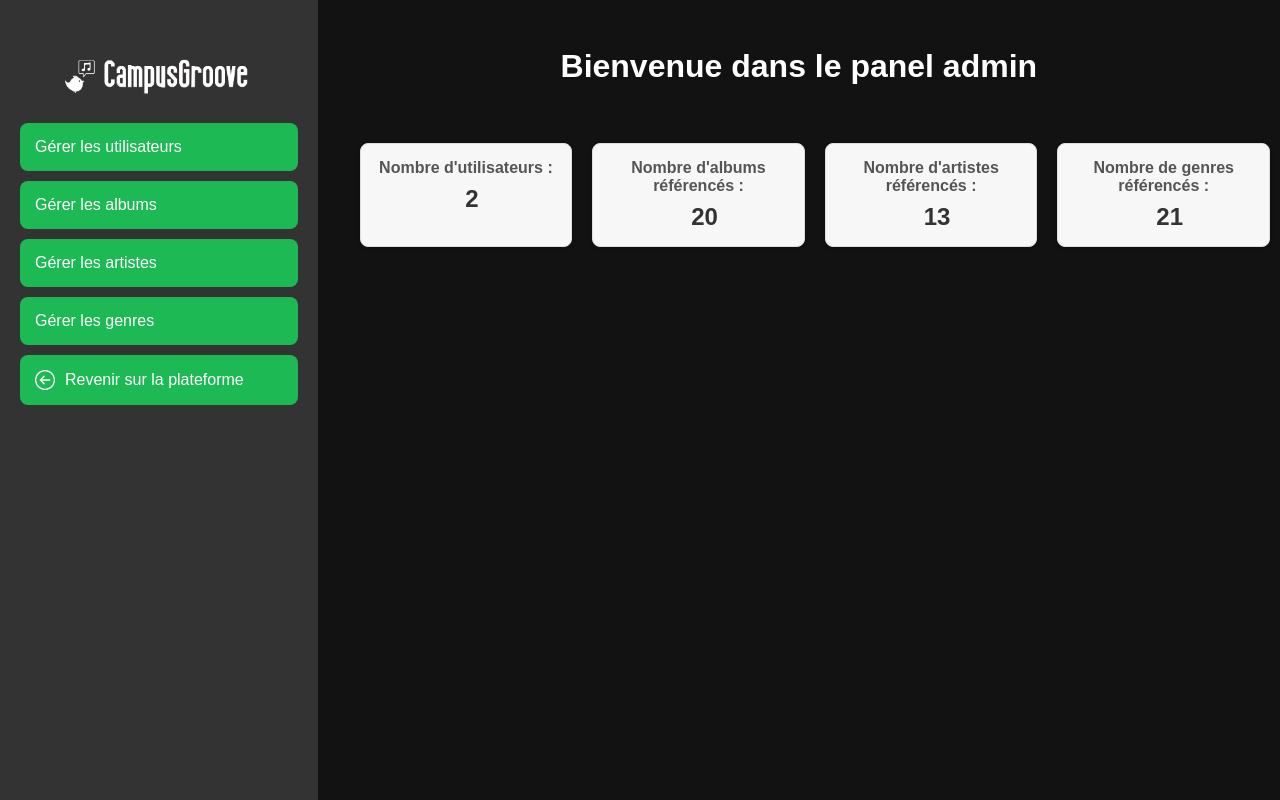
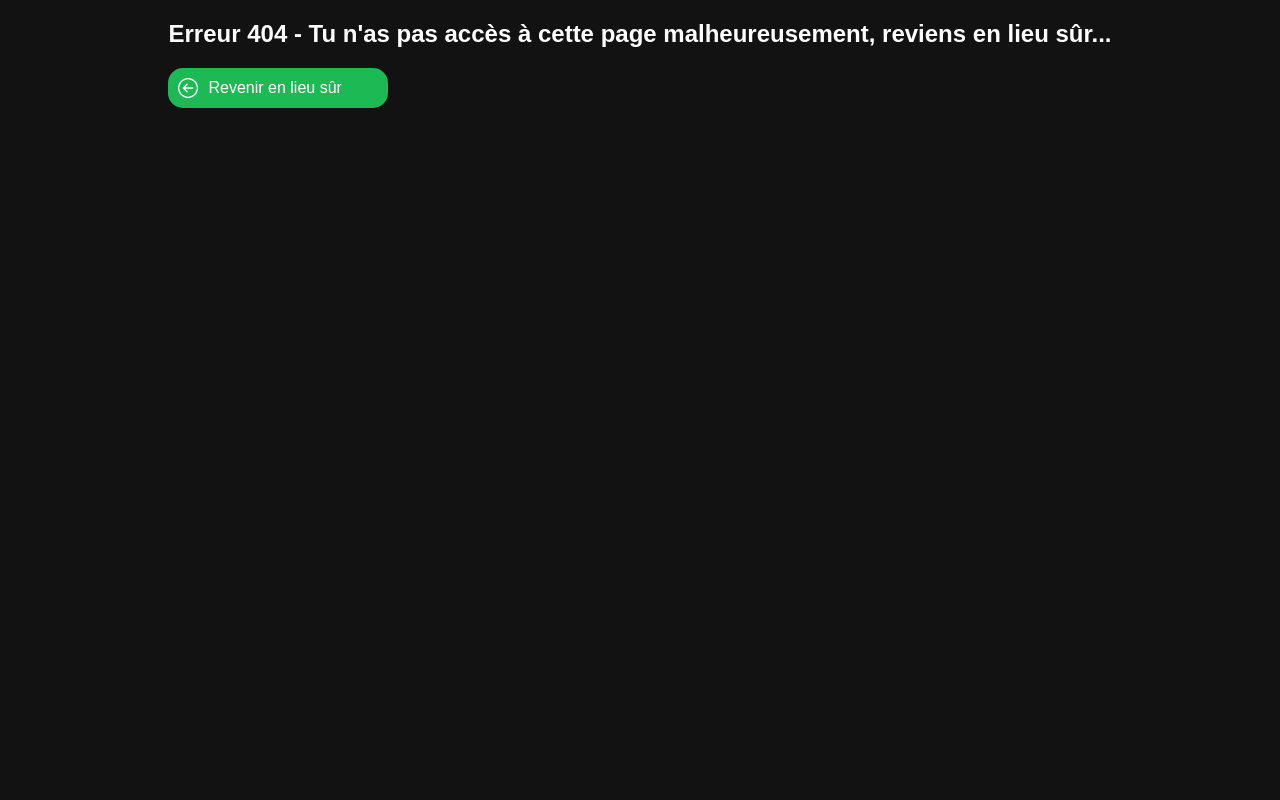
Before and after one commit to stevenMarmion/sae-web-php, a PHP site: page /App/Views/Admin/PanelAdmin.php in a window 1280 px wide. Run offline with PHP 8.4, Linux system fonts and the light colour scheme; data comes from the database, SQL or seed files in the repository; both versions use the stored data as it was after the commit.

Commit message:
Mise en place de la protection de la route vers le panel admin

```diff
--- a/App/Views/Admin/PanelAdmin.php
+++ b/App/Views/Admin/PanelAdmin.php
@@ -15,6 +15,8 @@ use \App\Models\EntityOperations\CrudGenre;
 
 Autoloader::register();
 
+session_start();
+
 $db = new ConnexionBDD();
 
 $crudUser = new CrudUser($db::obtenir_connexion());
@@ -27,6 +29,19 @@ $listeAlbums = $crudAlbum->obtenirTousAlbums();
 $listeArtiste = $crudArtiste->obtenirTousArtistes();
 $listeGenres = $crudGenre->obtenirTousGenres();
 
+if (isset($_SESSION['id']) && !empty($_SESSION['id'])) {
+    if (intval($_SESSION['id']) == 1) { // est notre admin
+        $routeAccept = true;
+        $estAuth = true;
+    } else {
+        $routeAccept = false;
+        $estAuth = true;
+    }
+} else {
+    $estAuth = false;
+    $routeAccept = false;
+}
+
 ?>
 
 <!DOCTYPE html>
@@ -37,6 +52,7 @@ $listeGenres = $crudGenre->obtenirTousGenres();
     <link rel="stylesheet" href="/Public/Css/Admin/panel-admin-style.css">
     <title>Panel - Admin</title>
 </head>
+<?php if ($routeAccept) : ?>
     <body>
         <div class="navigation-gauche">
             <img id="logo" src="/Public/Images/logo.png" width="200">
@@ -78,4 +94,24 @@ $listeGenres = $crudGenre->obtenirTousGenres();
             </section>
         </section>
     </body>
+<?php else : ?>
+    <section class="avertissement">
+        <h1 class="error-avertissement">Erreur 404 - Tu n'as pas accès à cette page malheureusement, reviens en lieu sûr... </h1>
+        <?php if ($estAuth) : ?>
+            <div class="retour">
+                <a href="/App/Views/Home/Accueil.php">
+                    <img id="icon-retour" src="/Public/Icons/back.png">
+                    Revenir en lieu sûr
+                </a>
+            </div>
+        <?php else: ?>
+            <div class="retour">
+                <a href="/App/Views/Auth/UserLogin.php">
+                    <img id="icon-retour" src="/Public/Icons/back.png">
+                    Revenir en lieu sûr
+                </a>
+            </div>
+        <?php endif; ?>
+    </section>
+<?php endif; ?>
 </html>
--- a/Public/Css/Admin/panel-admin-style.css
+++ b/Public/Css/Admin/panel-admin-style.css
@@ -105,3 +105,27 @@ nav a:hover {
     width: 20px;
     height: 20px;
 }
+
+.avertissement {
+    display: block;
+    margin-left: auto;
+    margin-right: auto;
+}
+
+.error-avertissement {
+    text-align: center;
+}
+
+.retour a{
+    background-color: #1DB954;
+    color: #fff;
+    border: none;
+    width: 200px;
+    padding: 10px;
+    cursor: pointer;
+    border-radius: 15px;
+    text-decoration: none;
+    display: flex;
+    align-items: center;
+    transition: background-color 0.3s ease;
+}
```
Also changed, not shown: Database/DatabaseScripts/BDD_ALBUM.sqlite3. Lines whose indentation alone changed are shown as unchanged.
